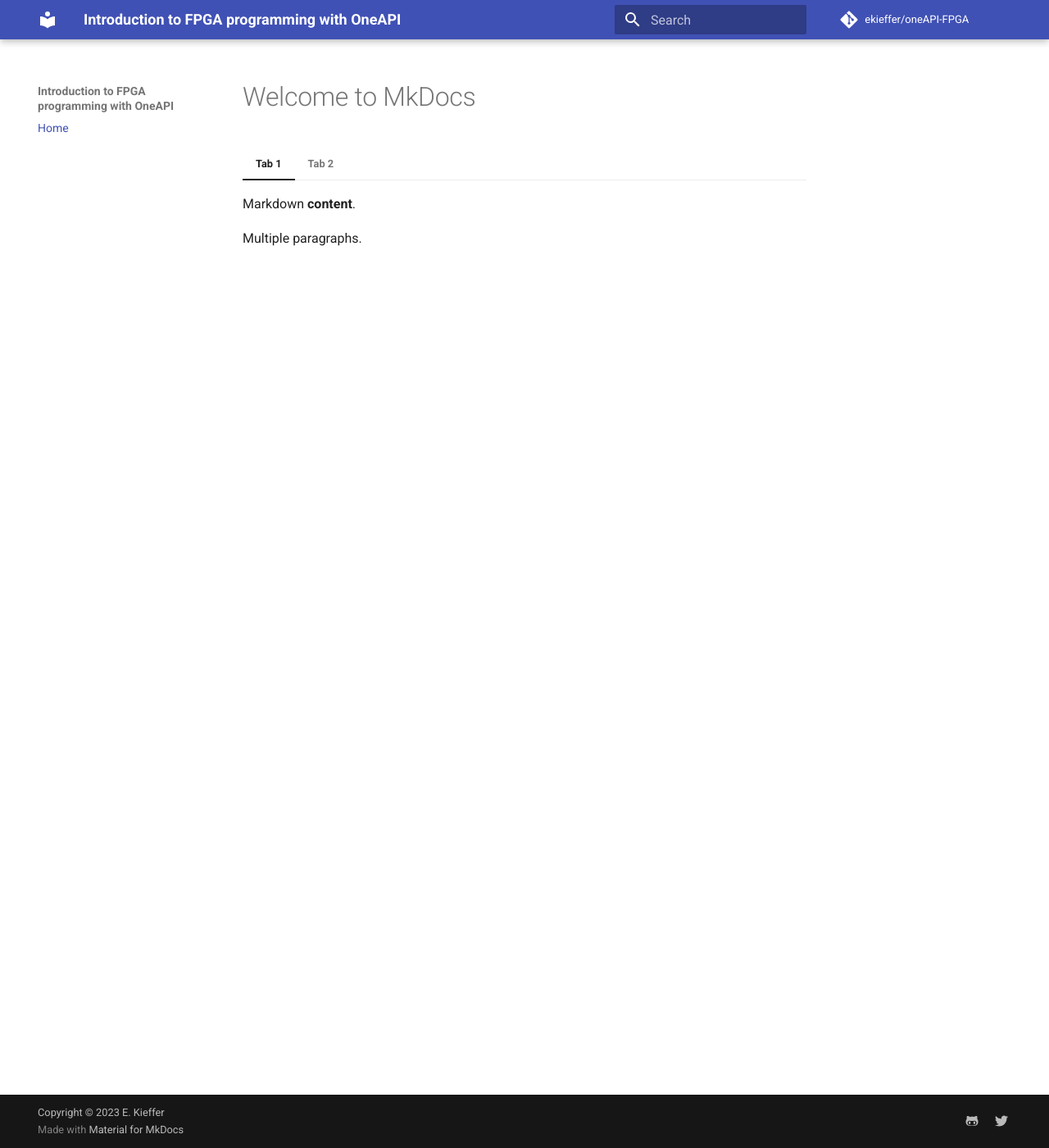
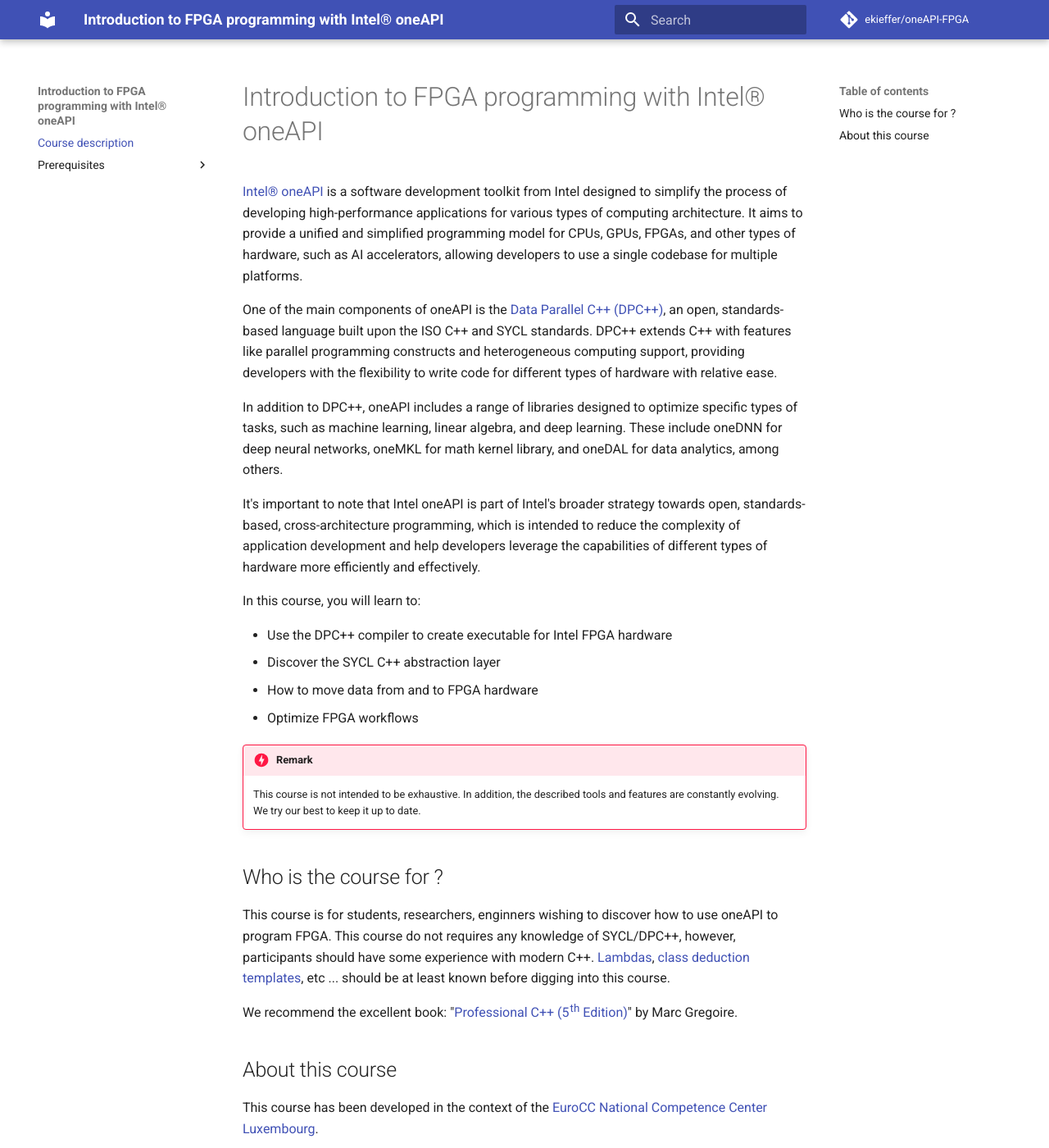
Before and after one commit to ekieffer/oneAPI-FPGA, an MkDocs documentation site: the page built from docs/index.md, in a window 1280 px wide and 1400 px high. Shown: the whole window at 82% size. Built offline with MkDocs 1.6.1 and Material for MkDocs 9.7.7, drawn with Linux system fonts in a browser that asks for light colours; comment, search, counter and statistics services are not loaded.

```diff
--- /dev/null
+++ b/docs/devcloud.md
@@ -0,0 +1 @@
+# Using the Intel Devcloud
--- a/docs/index.md
+++ b/docs/index.md
@@ -1,12 +1,29 @@
-# Welcome to MkDocs
+# Introduction to FPGA programming with Intel® oneAPI
 
-=== "Tab 1"
-    Markdown **content**.
+[Intel® oneAPI](https://www.intel.com/content/www/us/en/developer/tools/oneapi/toolkits.html#gs.3c0top) is a software development toolkit from Intel designed to simplify the process of developing high-performance applications for various types of computing architecture. It aims to provide a unified and simplified programming model for CPUs, GPUs, FPGAs, and other types of hardware, such as AI accelerators, allowing developers to use a single codebase for multiple platforms.
 
-    Multiple paragraphs.
+One of the main components of oneAPI is the [Data Parallel C++ (DPC++)](https://www.intel.com/content/www/us/en/developer/videos/dpc-part-1-introduction-to-new-programming-model.html#gs.3c0wb4), an open, standards-based language built upon the ISO C++ and SYCL standards. DPC++ extends C++ with features like parallel programming constructs and heterogeneous computing support, providing developers with the flexibility to write code for different types of hardware with relative ease.
 
-=== "Tab 2"
-    More Markdown **content**.
+In addition to DPC++, oneAPI includes a range of libraries designed to optimize specific types of tasks, such as machine learning, linear algebra, and deep learning. These include oneDNN for deep neural networks, oneMKL for math kernel library, and oneDAL for data analytics, among others.
 
-    - list item a
-    - list item b
+It's important to note that Intel oneAPI is part of Intel's broader strategy towards open, standards-based, cross-architecture programming, which is intended to reduce the complexity of application development and help developers leverage the capabilities of different types of hardware more efficiently and effectively.
+
+In this course, you will learn to:
+
+* Use the DPC++ compiler to create executable for Intel FPGA hardware
+* Discover the SYCL C++ abstraction layer
+* How to move data from and to FPGA hardware
+* Optimize FPGA workflows
+
+!!! danger "Remark"
+    This course is not intended to be exhaustive. In addition, the described tools and features are constantly evolving. We try our best to keep it up to date.
+
+## Who is the course for ?
+
+This course is for students, researchers, enginners wishing to discover how to use oneAPI to program FPGA. This course do not requires any knowledge of SYCL/DPC++, however, participants should have some experience with modern C++. [Lambdas](https://en.cppreference.com/w/cpp/language/lambda), [class deduction templates](https://en.cppreference.com/w/cpp/language/class_template_argument_deduction), etc ... should be at least known before digging into this course.
+
+We recommend the excellent book: "[Professional C++ (5th Edition)](https://isbnsearch.org/isbn/9781119695400)" by Marc Gregoire.
+
+## About this course
+
+This course has been developed in the context of the [EuroCC National Competence Center Luxembourg](https://supercomputing.lu/).
--- a/mkdocs.yml
+++ b/mkdocs.yml
@@ -1,14 +1,17 @@
-site_name: Introduction to FPGA programming with OneAPI
+site_name: Introduction to FPGA programming with Intel® oneAPI
 nav:
-  - Home: 'index.md'
-site_description: Webinar/Tutorial on how to use the Intel OneAPI
+  - Course description: 'index.md'
+  - Prerequisites:
+    - Meluxina: 'meluxina.md'
+    - Intel Devcloud: 'devcloud.md'
+site_description: Webinar/Tutorial on how to use the Intel® oneAPI
 site_author: Emmanuel Kieffer
 site_dir: public
 site_url: "https://ekieffer.github.io/oneAPI-FPGA"
 
 # Repository
 repo_name: ekieffer/oneAPI-FPGA
-repo_url: https://github.com/ekieffer/SYCL-DPCPP-FPGA
+repo_url: https://github.com/ekieffer/oneAPI-FPGA
 
 # Copyright
 copyright: Copyright &copy; 2023 E. Kieffer
```
Also changed, not shown: docs/meluxina.md (added, +31 -0 lines), docs/settings.md (added), 5 other files.
